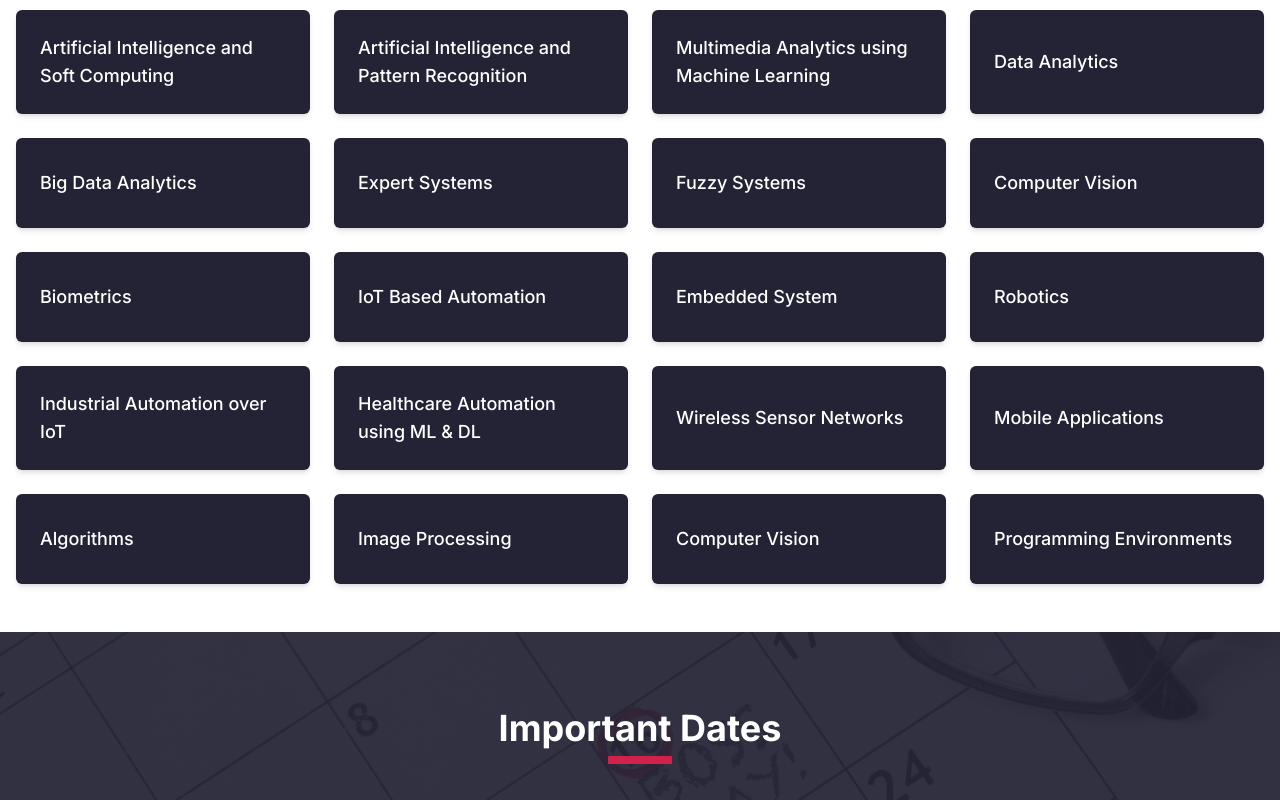
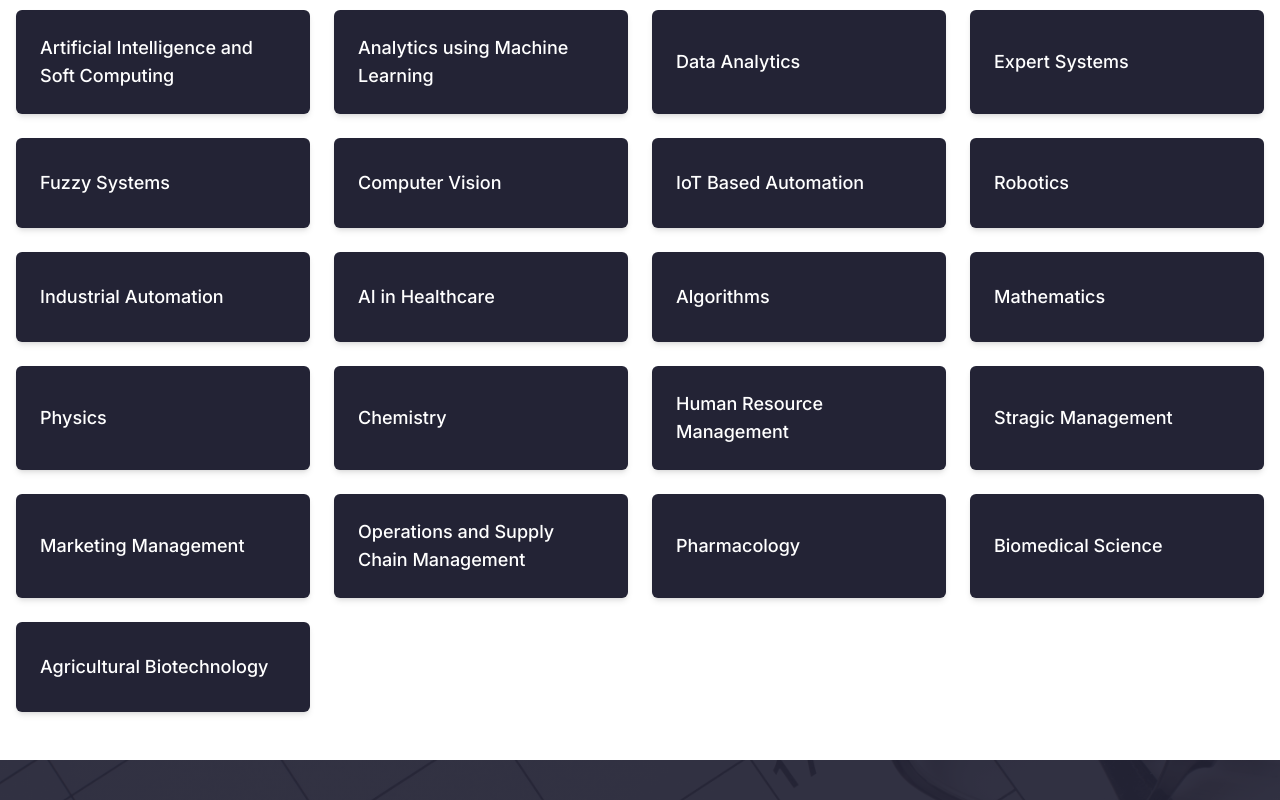
Before and after one commit to godstark82/icostem, a Next.js app: page / in a window 1280 px wide. Shown: the part 1680-2480 px from the top of the page. Built offline with nearby package versions, Linux system fonts and the light colour scheme.

Commit message:
Changes have been updated

```diff
--- a/src/app/about/about-college/page.jsx
+++ b/src/app/about/about-college/page.jsx
@@ -4,7 +4,7 @@ import SectionHeader from '../../../components/common/SectionHeader';
 export default function AboutUniversityPage() {
     return (
         <div className="bg-white">
-            <AboutHeader title="University Profile" date="5 - 7 September" image='/images/simdte-white-lg.png' overlayColor='#d0224a' bgImage='/images/utb-images/gallery/gallery-1.jpg'  />
+            <AboutHeader title="College Profile" date="5 - 7 September" image='/images/simdte-white-lg.png' overlayColor='#d0224a' bgImage='/images/utb-images/gallery/gallery-1.jpg'  />
             <div className="container mx-auto px-4 py-16">
             <SectionHeader title="Arya College, Jaipur" />
                 <div className="flex flex-col md:flex-row gap-12 items-start">
--- a/src/app/about/important-dates/page.jsx
+++ b/src/app/about/important-dates/page.jsx
@@ -3,17 +3,17 @@ import AboutHeader from '../../../components/common/AboutHeader';
 const importantDates = [
     {
         event: "Paper Submission Deadline",
-        date: "1 August 2025",
+        date: "15 August 2025",
         rowClass: "bg-white"
     },
     {
         event: "Notification of Acceptance",
-        date: "15 August 2025",
+        date: "20 August 2025",
         rowClass: "bg-gray-50"
     },
     {
         event: "Registration Deadline",
-        date: "16 August 2025",
+        date: "21 August 2025",
         rowClass: "bg-white"
     },
     {
--- a/src/app/contact-us/page.jsx
+++ b/src/app/contact-us/page.jsx
@@ -27,7 +27,7 @@ export default function ContactUsPage() {
                     </div>
                     <div className="bg-gray-100 rounded-lg p-6 shadow flex flex-col gap-2">
                         <div className="font-bold text-lg flex items-center gap-2">✉️ Email</div>
-                        <div><a href="mailto: icitaiit@aryacollege.in "> icitaiit@aryacollege.in </a></div>
+                        <div><a href="mailto: submit@icostem.com "> submit@icostem.com </a></div>
                     </div>
                 </div>
                 {/* Contact Form and Map */}
--- a/src/app/registration/page.jsx
+++ b/src/app/registration/page.jsx
@@ -21,8 +21,8 @@ const paymentOptionsNonIndia = [
 const PriceCard = ({ price, label }) => {
     return (
         <div className="bg-[#18192A] text-white rounded-lg p-8 flex flex-col items-center shadow">
+            <div className="text-lg text-center">{label}</div>
             <div className="text-3xl font-bold mb-2">{price}</div>
-            <div className="text-lg text-center">{label}</div>
         </div>
     );
 };
--- a/src/components/home/ImportantDates.jsx
+++ b/src/components/home/ImportantDates.jsx
@@ -2,9 +2,9 @@ import SectionHeader from "../common/SectionHeader";
 import SectionImageHeader from "../common/SectionImageHeader";
 
 const DATES = [
-    { day: "1", month: "August", desc: "Paper Submission Deadline" },
-    { day: "15", month: "August", desc: "Notification of Acceptance" },
-    { day: "16", month: "August", desc: "Registration Deadline" },
+    { day: "15", month: "August", desc: "Paper Submission Deadline" },
+    { day: "20", month: "August", desc: "Notification of Acceptance" },
+    { day: "21", month: "August", desc: "Registration Deadline" },
     { day: "6-7", month: "September", desc: "Conference Dates" },
 ];
 
--- a/src/components/home/KeynoteSpeakers.jsx
+++ b/src/components/home/KeynoteSpeakers.jsx
@@ -14,10 +14,28 @@ const SPEAKERS = [
         img: "https://picsum.photos/200",
     },
     {
-        name: "Prof. Rakesh Kumar Patel",
+        name: "Prof. Rakesh M Patel",
         affiliation: "Gujrat college of arts and science, Ahmedabad",
         country: "India",
         img: "https://picsum.photos/200",
+    },
+    {
+        name: "Prof Anna Dunay",
+        affiliation: "John Von Neumann University",
+        country: "Hungary",
+        img: "/images/speakers/prof-anna-dunay.jpeg",
+    },
+    {
+        name: "Prof Dorota Jelonek",
+        affiliation: "Czestochowa University of Technology",
+        country: "Poland",
+        img: "/images/speakers/prof-dorota2.jpeg",
+    },
+    {
+        name: "Prof Magdalena Rzemieniak",
+        affiliation: "Lublin University of Technology",
+        country: "Poland",
+        img: "/images/speakers/prof-magdelena.jpeg",
     },
 ];
 
@@ -46,7 +64,7 @@ export default function KeynoteSpeakers() {
         <section className="bg-white">
             <SectionImageHeader title="Keynote Speakers" image="/images/speakers-bg.jpg" />
             <div className="container mx-auto px-4 py-8 md:py-12">
-                <div className="flex flex-row justify-evenly items-stretch flex-wrap gap-6 md:gap-8">
+            <div className="grid grid-cols-1 sm:grid-cols-2 md:grid-cols-3 gap-6 md:gap-8 justify-items-center">
                     {SPEAKERS.map((speaker, idx) => (
                         <SpeakerCard key={speaker.name} speaker={speaker} />
                     ))}
--- a/src/components/home/MinisterSection.jsx
+++ b/src/components/home/MinisterSection.jsx
@@ -7,8 +7,8 @@ export default function MinisterSection() {
                 {/* Text Section with red rounded bg */}
                 <div className="flex-1 flex flex-col justify-center">
                     <div className="bg-primary rounded-2xl h-full flex flex-col justify-center px-8 py-10 md:py-0 md:min-h-[340px]">
-                        <div className="text-white text-sm md:text-base mb-2 opacity-80">In the Presence of</div>
-                        <div className="text-white text-2xl md:text-3xl font-semibold mb-2">Dr. Sanjeev Kumar</div>
+                        <div className="text-white text-sm md:text-base mb-2 opacity-80">Chief Guest</div>
+                        <div className="text-white text-2xl md:text-3xl font-semibold mb-2">Prof. Sanjeev Kumar</div>
                         <div className="text-white text-base md:text-lg mb-1">Vice Chancellor</div>
                         <div className="text-white text-base md:text-lg mb-6">Maharaja Suhel Dev University, Azamgarh, U.P. India </div>
                         <div className="h-3 w-16 bg-white mb-0 mt-2"></div>
--- a/src/components/home/Tracks.jsx
+++ b/src/components/home/Tracks.jsx
@@ -2,25 +2,26 @@ import SectionHeader from "../common/SectionHeader";
 
 const TRACKS = [
     "Artificial Intelligence and Soft Computing",
-    "Artificial Intelligence and Pattern Recognition",
-    "Multimedia Analytics using Machine Learning",
+    "Analytics using Machine Learning",
     "Data Analytics",
-    "Big Data Analytics",
     "Expert Systems",
     "Fuzzy Systems",
     "Computer Vision",
-    "Biometrics",
     "IoT Based Automation",
-    "Embedded System",
     "Robotics",
-    "Industrial Automation over IoT",
-    "Healthcare Automation using ML & DL",
-    "Wireless Sensor Networks",
-    "Mobile Applications",
+    "Industrial Automation",
+    "AI in Healthcare",
     "Algorithms",
-    "Image Processing",
-    "Computer Vision",
-    "Programming Environments",
+    "Mathematics",
+    "Physics",
+    "Chemistry",
+    "Human Resource Management",
+    "Stragic Management",
+    "Marketing Management",
+    "Operations and Supply Chain Management",
+    "Pharmacology",
+    "Biomedical Science",
+    "Agricultural Biotechnology"
 ];
 
 export default function Tracks() {
```
Also changed, not shown: src/app/upload-paper/page.jsx (+14 -9 lines).
